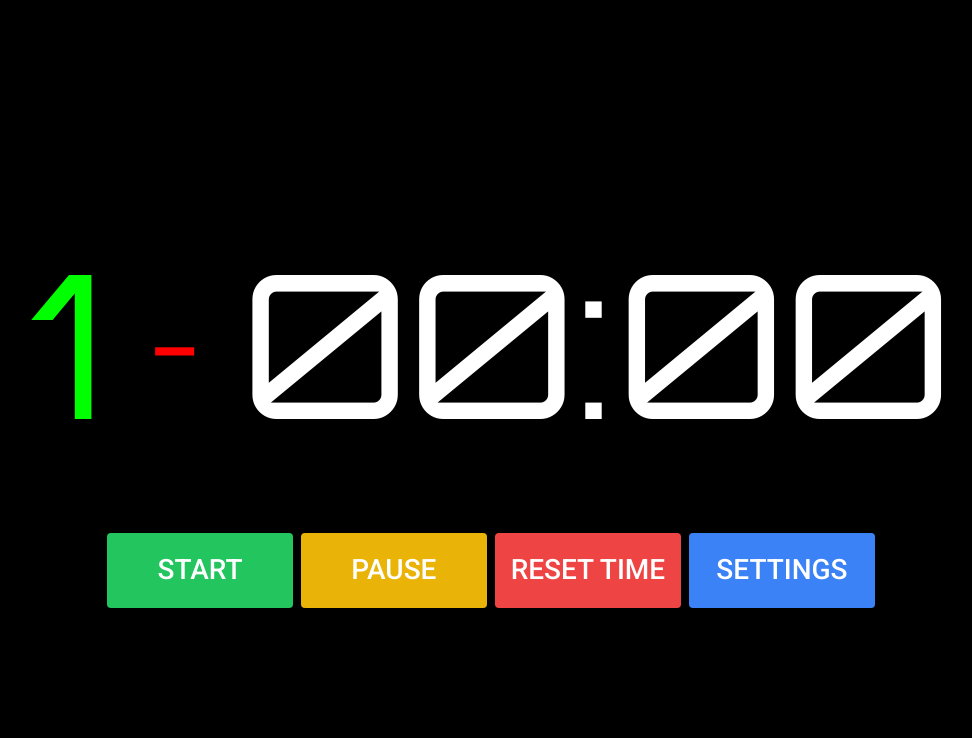
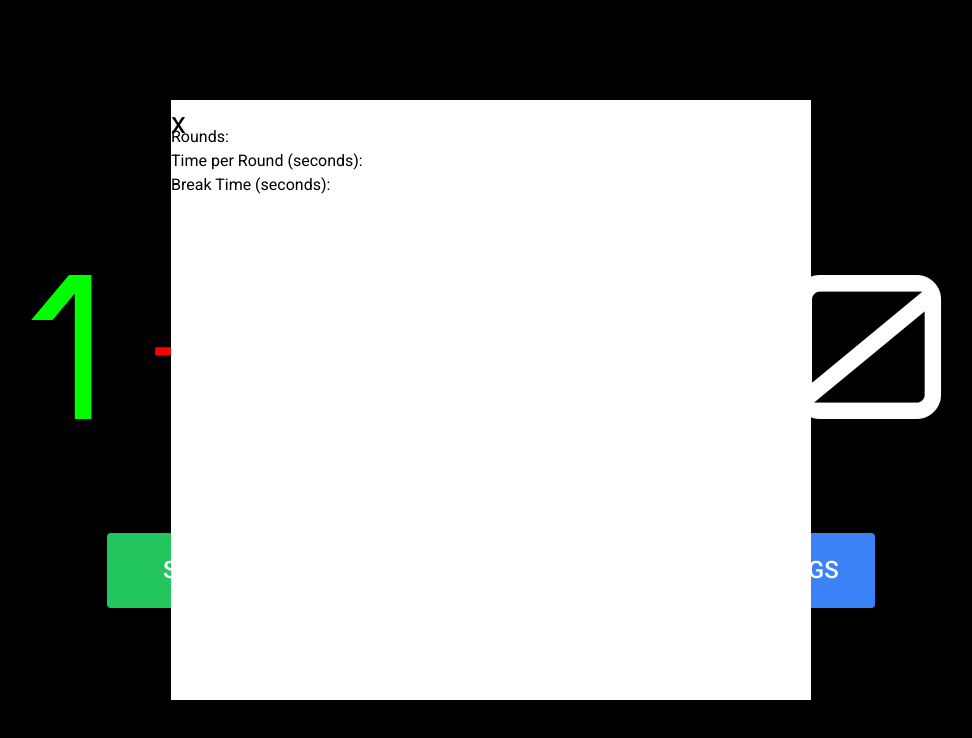
Before and after one commit to Stheven-Cabral/better-boxing-interval-timer, a Next.js app: page / in a window 1280 px wide. Both pictures are taken after a click on the button "SETTINGS". Shown: the top 738 px of the page, without its empty margins (149-1121 px from the left). Built offline with nearby package versions, Linux system fonts and the light colour scheme.

Commit message:
022125 - Add base settings modal component

```diff
--- a/app/globals.css
+++ b/app/globals.css
@@ -12,6 +12,10 @@
 body {
   background-color: black;
   font-family: var(--font-primary);
+}
+
+main {
+  position: relative;
 }
 
 .device {
@@ -86,8 +90,8 @@ body {
     }
 
     @media screen and (min-width: 1280px) {
-      font-size: 28px;
-      min-width: 186px;
+      font-size: 24px;
+      min-width: 185px;
     }
   }
 
@@ -96,3 +100,22 @@ body {
     justify-content: space-between;
   }
 }
+
+.modal {
+  display: none;
+  position: absolute;
+  z-index: 1;
+  background-color: white;
+  top: 50%;
+  left: 50%;
+  transform: translate(-50%, -50%);
+  width: 50%;
+  height: 75%;
+}
+
+.modal-close {
+  cursor: pointer;
+  width: 25px;
+  height: 25px;
+  font-size: 30px;
+}
--- a/app/page.tsx
+++ b/app/page.tsx
@@ -1,8 +1,8 @@
 "use client";
 
 import { useState, useEffect } from "react";
+import SettingsModal from "@/components/SettingsModal";
 import styles from "./page.module.css";
-import { useWindowSize } from "react-use";
 
 export default function Home() {
   const [time, setTime] = useState(0);
@@ -60,7 +60,8 @@ export default function Home() {
   };
 
   return (
-    <main className="device">
+    <main>
+      <div className="device">
         <div className="timer">
           <div className="round">{round}</div>
           {isDesktop && <div className="separator">-</div>}
@@ -85,10 +86,20 @@ export default function Home() {
           >
             Reset Time
           </button>
-        <button className="px-4 py-2 bg-blue-500 text-white rounded">
+          <button
+            className="px-4 py-2 bg-blue-500 text-white rounded"
+            onClick={() => {
+              const modal = document.getElementById("modal");
+              if (modal) {
+                modal.style.display = "block";
+              }
+            }}
+          >
             Settings
           </button>
         </div>
+      </div>
+      <SettingsModal />
     </main>
   );
 }
--- /dev/null
+++ b/components/SettingsModal/index.tsx
@@ -0,0 +1,38 @@
+export const SettingsModal = () => {
+  return (
+    <div id="modal" className="modal">
+      <div className="modal-content">
+        <div
+          className="modal-close"
+          onClick={() => {
+            const modal = document.getElementById("modal");
+            if (modal) {
+              modal.style.display = "none";
+            }
+          }}
+        >
+          x
+        </div>
+        <div className="modal-input-container">
+          <label className="modal-input-label" htmlFor="rounds">
+            Rounds:
+          </label>
+          <input className="modal-input" type="number" id="rounds" />
+          <br />
+          <label className="modal-input-label" htmlFor="time-per-round">
+            Time per Round (seconds):
+          </label>
+          <input className="modal-input" type="number" id="time-per-round" />
+          <br />
+          <label className="modal-input-label" htmlFor="break-time">
+            Break Time (seconds):
+          </label>
+          <input className="modal-input" type="number" id="break-time" />
+          <br />
+        </div>
+      </div>
+    </div>
+  );
+};
+
+export default SettingsModal;
```
Lines whose indentation alone changed are shown as unchanged.
